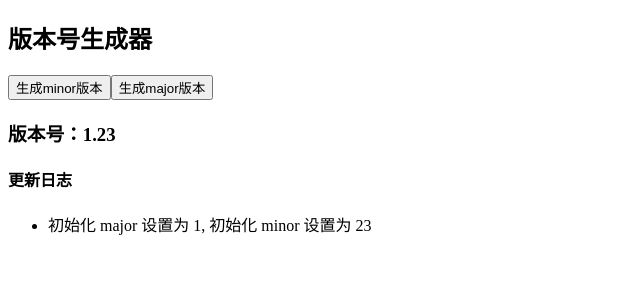
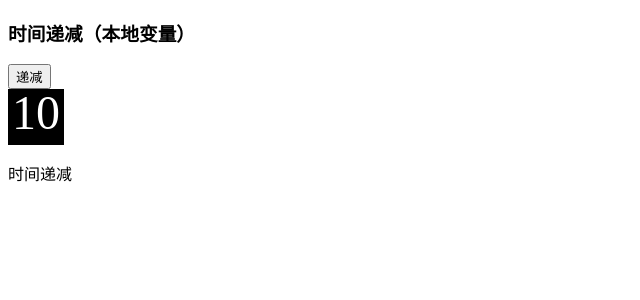
Before and after one commit to catcatpro/Angularlearning, an Angular app in the folder component-interaction/: page /countdown-timer in a window 1280 px wide. Before the commit this address led to /. Shown: the top 300 px of the page, without its empty margins (0-640 px from the left). Built offline with nearby package versions, Linux system fonts and the light colour scheme.

Commit message:
19:父组件与子组件通过本地变量交互

```diff
--- a/component-interaction/angular.json
+++ b/component-interaction/angular.json
@@ -97,5 +97,8 @@
         }
       }
     }
+  },
+  "cli": {
+    "analytics": false
   }
 }
--- a/component-interaction/src/app/app-routing.module.ts
+++ b/component-interaction/src/app/app-routing.module.ts
@@ -1,7 +1,30 @@
+/*
+ * @Author: catcatproer
+ * @Date: 2023-01-11 10:02:41
+ * @LastEditors: catcatproer
+ * @LastEditTime: 2023-01-19 10:46:39
+ * @FilePath: \component-interaction\src\app\app-routing.module.ts
+ * @Description:
+ *
+ * Copyright (c) 2023 by catcatproer, All Rights Reserved.
+ */
 import { NgModule } from '@angular/core';
 import { RouterModule, Routes } from '@angular/router';
+import { VoteTakerComponent } from './vote.taker.component'
+import { CountdownParentComponent } from './countdown-parent.compoent';
 
-const routes: Routes = [];
+const routes: Routes = [
+  {
+    title: 'Voter',
+    path: 'voter',
+    component: VoteTakerComponent
+  },
+  {
+    title: 'CountdownTimer',
+    path: 'countdown-timer',
+    component: CountdownParentComponent,
+  }
+];
 
 @NgModule({
   imports: [RouterModule.forRoot(routes)],
--- a/component-interaction/src/app/app.component.html
+++ b/component-interaction/src/app/app.component.html
@@ -1,4 +1,6 @@
 <!-- <app-user-parent></app-user-parent> -->
 <!-- <app-name-parent></app-name-parent> -->
 
-<app-version-parent></app-version-parent>
+<!-- <app-version-parent></app-version-parent> -->
+
+<router-outlet></router-outlet>
--- /dev/null
+++ b/component-interaction/src/app/countdown-parent.compoent.ts
@@ -0,0 +1,14 @@
+import { Component } from '@angular/core'
+
+@Component({
+    selector: 'app-countdown-parent-lv',
+    template: `
+        <h3>时间递减（本地变量）</h3>
+        <button (click)="timer.decrease()">递减</button>
+        <div class="seconds">{{timer.seconds}}</div>
+        <app-countdown-timer #timer></app-countdown-timer>
+    `,
+    styleUrls:['./demo.css']
+})
+
+export class CountdownParentComponent{}
--- /dev/null
+++ b/component-interaction/src/app/countdown-timer.component.ts
@@ -0,0 +1,40 @@
+/*
+ * @Author: catcatproer
+ * @Date: 2023-01-19 10:22:55
+ * @LastEditors: catcatproer
+ * @LastEditTime: 2023-01-19 11:04:00
+ * @FilePath: \component-interaction\src\app\countdown-timer.component.ts
+ * @Description: s
+ *
+ * Copyright (c) 2023 by catcatproer, All Rights Reserved.
+ */
+/*
+ * @Author: catcatproer
+ * @Date: 2023-01-19 10:22:55
+ * @LastEditors: catcatproer
+ * @LastEditTime: 2023-01-19 10:32:22
+ * @FilePath: \component-interaction\src\app\countdown-timer.component.ts
+ * @Description:
+ *
+ * Copyright (c) 2023 by catcatproer, All Rights Reserved.
+ */
+import { Component } from "@angular/core";
+
+@Component({
+    selector: 'app-countdown-timer',
+    template: `<p>{{message}}</p>`
+})
+
+export class CountdownTimerComponent{
+    intervalId:number = 0
+    message:string = "时间递减"
+    seconds:number = 10
+
+    decrease(){
+        this.countDown()
+    }
+
+    private countDown(){
+        this.seconds -= 1
+    }
+}
--- /dev/null
+++ b/component-interaction/src/app/demo.css
@@ -0,0 +1,11 @@
+.seconds{
+    color: #fff;
+    font-size:48px;
+    background-color: #000;
+    width: 56px;
+    /* display: inline-block; */
+    height:56px;
+    line-height: 1;
+    text-align: center;
+    /* display: inline-block; */
+}
--- /dev/null
+++ b/component-interaction/src/app/vote.taker.component.ts
@@ -0,0 +1,24 @@
+import { Component } from "@angular/core";
+
+@Component({
+    selector: 'app-vote-user',
+    template: `
+        <h2>投票器</h2>
+        <h3>同意: {{agreed}}, 反对：{{disagreed}}</h3>
+        <app-voter *ngFor="let voter of votes"
+             [name]="voter"
+            (voted)="onVoted($event)">
+
+        </app-voter>
+    `
+})
+
+export class VoteTakerComponent{
+    agreed =0
+    disagreed = 0
+    votes:string[] = ["Way Lau", "bombasto", "Magma"]
+
+    onVoted(agreed: boolean){
+        agreed ? this.agreed++:this.disagreed++
+    }
+}
--- /dev/null
+++ b/component-interaction/src/app/voter.component.ts
@@ -0,0 +1,21 @@
+import { Component, EventEmitter, Input, Output } from "@angular/core";
+
+@Component({
+    selector: 'app-voter',
+    template:  `
+        <h4>{{name}}</h4>
+        <button (click)="vote(true)" [disabled]="didVote">同意</button>
+        <button (click)="vote(false)" [disabled]="didVote">取消</button>
+   `
+})
+
+export class VoterComponent{
+    @Input() name = ''
+    @Output() voted = new EventEmitter<boolean>()
+    didVote = false
+
+    vote(agreed: boolean){
+        this.voted.emit(agreed)
+        this.didVote = true
+    }
+}
```
Also changed, not shown: component-interaction/src/app/app.module.ts (+20 -1 lines), 1 other file (tests, documents, lock files or other folders).
